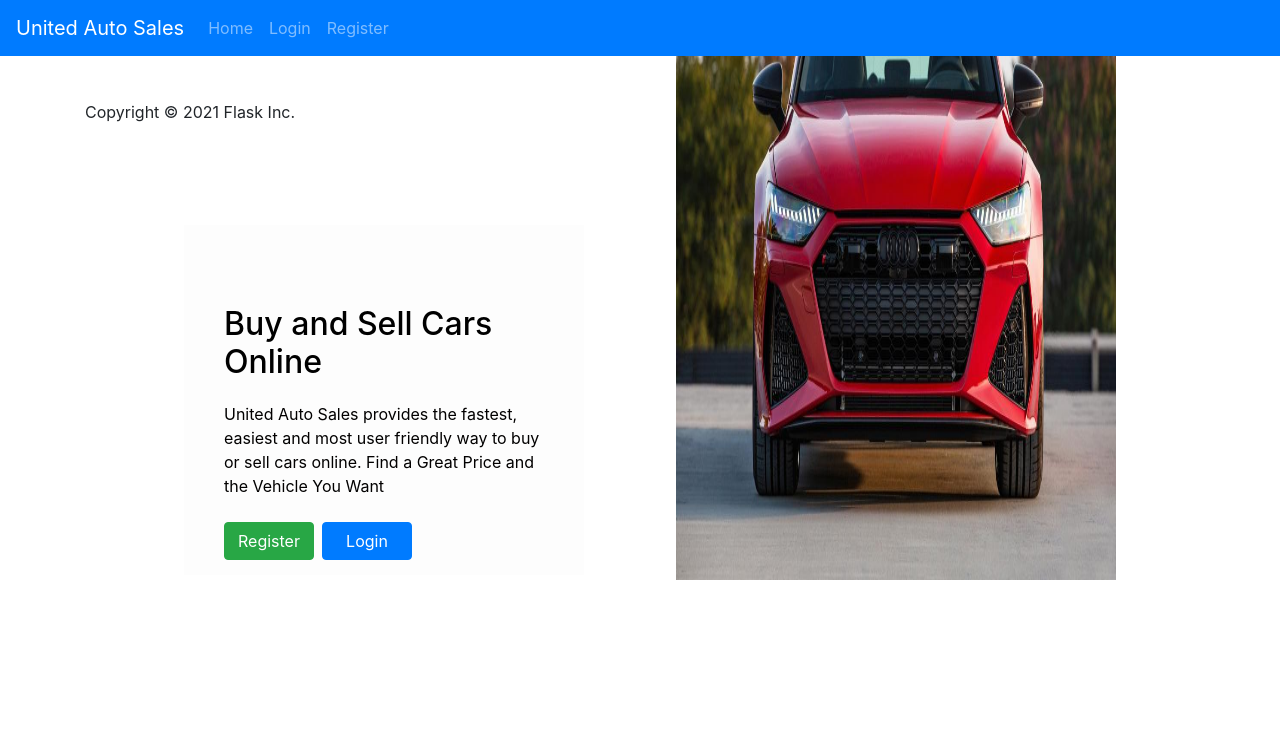
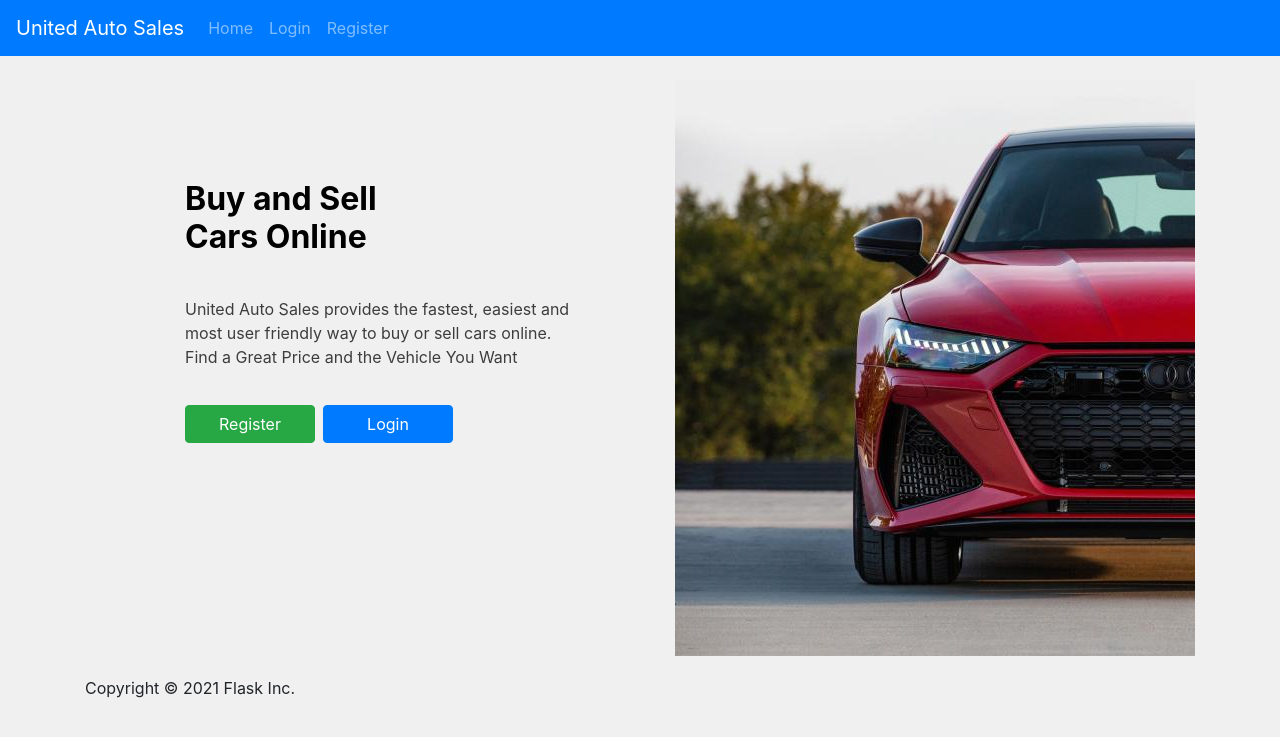
Before and after one commit to majesty101/Info3180-Project2, a Flask app: page / in a window 1280 px wide. Shown: the top 737 px of the page. Run offline with Flask 2, Linux system fonts and the light colour scheme; some libraries are stand-ins or nearby versions.

Commit message:
CSS up to Figure 3

```diff
--- a/app/static/css/app.css
+++ b/app/static/css/app.css
@@ -1,66 +1,165 @@
 body {
     padding-top: 5rem;
+	background-color: rgb(240, 240, 240);
 }
-/*Home */
-.main{
-    position: fixed;
-	top: 50%;
-	left: 30%;
-	transform: translate(-50%, -50%);
-	width: 400px;
-	height: 350px;
-	padding: 80px 40px;
-	background: rgba(253, 253, 253, 0.7);
-    align-items: left;
-    justify-content: left;
-
+label{
+	font-weight: 600;
+	margin-top: 10px;
 }
 
+/*Home */
+
+.main{
+	padding: 100px;
+}
 .main p{
-	margin: 0;
-	padding: 0;
-	color: rgb(2, 0, 0);
+	color: rgb(61, 61, 61);
+	padding: 0 0 20px;
+	width: 390px;
     text-align: left;
 }
 
 .main h2{
-	margin: 0;
+	width: 200px;
 	padding: 0 0 20px;
 	color: rgb(0, 0, 0);
 	text-align: left;
+	font-weight: 700;
 
 }
 
 #login_btn{
     min-width:90px;
-}
-
-.btns {
-    display: flex;
-    justify-content: center;
-    padding-top: 20px;
+	width: 130px;
 }
 
 #reg_btn{
     min-width:90px;
     align-self: center;
 	margin-right: 0.5em;
+	width: 130px;
 }
 
-.homepage-img{
-	position: fixed;
-	top: 30%;
-	left: 70%;
-	transform: translate(-50%, -50%);
-	width: 500px;
-	height: 800px;
-	padding: 60px 30px;
+.home-page{
+	display: flex;
+
 }
 
 
-footer  {
+.home-img{
+	max-width: 1200px;
+	overflow: hidden;
+}
+
+footer{
     padding-top: 20px;
 }
+
+/*Login*/
+.login-container{
+	display: flex;
+    align-items: center;
+    flex-direction: column;
+	padding: 100px;
+
+}
+
+.login-container h2{
+	margin-left: 160px;
+}
+
+.logincard{
+    border: 2px solid ;
+    border-color: #E2E8F0;
+	background-color: white;
+    border-radius: 5px;
+    width: 500px;
+    padding: 30px;
+	margin-left: auto;
+	margin-right: auto;
+	box-shadow: 0px 2px 2px #b6b6b6;
+
+}
+
+.logincard button{
+	background-color: #18b683;
+	border: none;
+	padding: 7px 50px 7px 50px;
+	margin-top: 30px;
+	width: 100%;
+}
+
+/*Register*/
+
+.registerform{
+    border: 2px solid ;
+    border-color: #E2E8F0;
+    border-radius: 5px;
+    box-shadow: 0px 2px 2px #b6b6b6;
+    width: auto;
+    padding: 20px;
+	background-color: white;
+}
+
+.row{
+	padding: 0px 15px 0px 15px;
+}
+
+.new_user{
+    display: flex;
+    align-items: center;
+    flex-direction: column;
+
+}
+
+.new_user label{
+	font-weight: 600;
+	margin-top: 10px;
+}
+
+.new_user input, textarea{
+	border: 1px solid #ccc;
+	border-radius: 5px;
+	box-shadow: 0px 0.5px 2px rgb(235, 235, 235);
+}
+
+.new_user input{
+	padding: 5px 0px 5px 0px;
+}
+
+.new_user button{
+	background-color: #18b683;
+	border: none;
+	padding: 7px 50px 7px 50px;
+	margin-top: 20px;
+}
+
+#bio{
+	width: 400px;
+}
+
+
+#browse{
+	border: none;
+	box-shadow: none;
+	background-color: white;
+	color: black;
+	outline: none;
+}
+
+h2{
+	font-weight: 700;
+	margin-right: 160px;
+	margin-bottom: 20px;
+}
+
+.column1{
+	margin-right: 30px
+}
+
+
+
+
 
 /* USER PAGE */
 .user-profile h2{
--- a/app/static/js/app.js
+++ b/app/static/js/app.js
@@ -1,7 +1,7 @@
 const Login = {
   name: 'loginPage',
   template:`
-  <div>
+  <div class="login-container">
   <h2> {{displayTitle}} </h2>
   <form @submit.prevent="login" method="post" id="loginForm">
 
@@ -11,17 +11,15 @@
               <li v-for = "showError in errors"> {{showError}} </li>
           </ul>
       </div>
+      <div class="logincard">
           <div class="form-group">
               <label for ="username" class="form-control-label">Username</label>
               <input type="text" class="form-control" name="username">
-      </div>
-
-      <div class="form-group">
               <label for="password">Password</label>
               <input type="password" class="form-control" name="password">
+              <button type="submit"  class="btn btn-primary">Login</button>
               </div>
-
-      <button type="submit"  class="btn btn-primary">Login</button>
+      </div>
   </form>
 </div>
 `,
@@ -84,32 +82,31 @@
 const register = {
   name: 'register',
   template:`
-  <div id="new_user">
-  <h2> Registration </h2>
-  </div>
 
+  <div class="new_user">
+    <h2>Register New User</h2>
     <form @submit.prevent="registerUser" method="POST" enctype="multipart/form-data" id="register_form">
-    <div class =registerform>
+      <div class = "registerform">
 
        <div class= "row">
-          <div class= "column">
+          <div class= "column1">
              <label> Username </label><br>
              <input type="text" name="username"><br>
 
             </div>
-          <div class="column">
+          <div class="column2">
               <label> Password </label><br>
               <input type="text" name="password"><br>
           </div>
         </div>
 
         <div class = "row">
-          <div class= "column">
+          <div class= "column1">
             <label> Full Name </label><br>
             <input type="text" name="name"><br>
 
           </div>
-          <div class= "column">
+          <div class= "column2">
             <label> Email </label><br>
             <input type="text" name="email"><br>
           </div>
@@ -119,14 +116,16 @@
       <input type="text" name="location"><br>
 
       <label> Biography </label><br>
-      <textarea name="biography"> </textarea><br>
+      <textarea rows="4" id="bio" name="biography"> </textarea><br>
 
       <label> Upload Photo: </label><br>
-      <input type="file" name="photo">
-    </div>
+      <input id="browse" type="file" name="photo"> <br>
       <button class="btn btn-primary mb-2"> Register </button>
 
+    </div>
+
   </form>
+</div>
 
   `,
 
@@ -642,7 +641,6 @@
         <h2>Buy and Sell Cars Online</h2>
         <p> United Auto Sales provides the fastest, easiest and most user friendly way to buy or sell cars online.
         Find a Great Price and the Vehicle You Want </p>
-      <br>
         <button id="reg_btn" @click="$router.push('register')" type="button" class="btn btn-success">Register</button>
         <button id="login_btn" @click="$router.push('login')" type="button" class="btn btn-primary">Login</button>
     </div>
```
Lines whose indentation alone changed are shown as unchanged.
